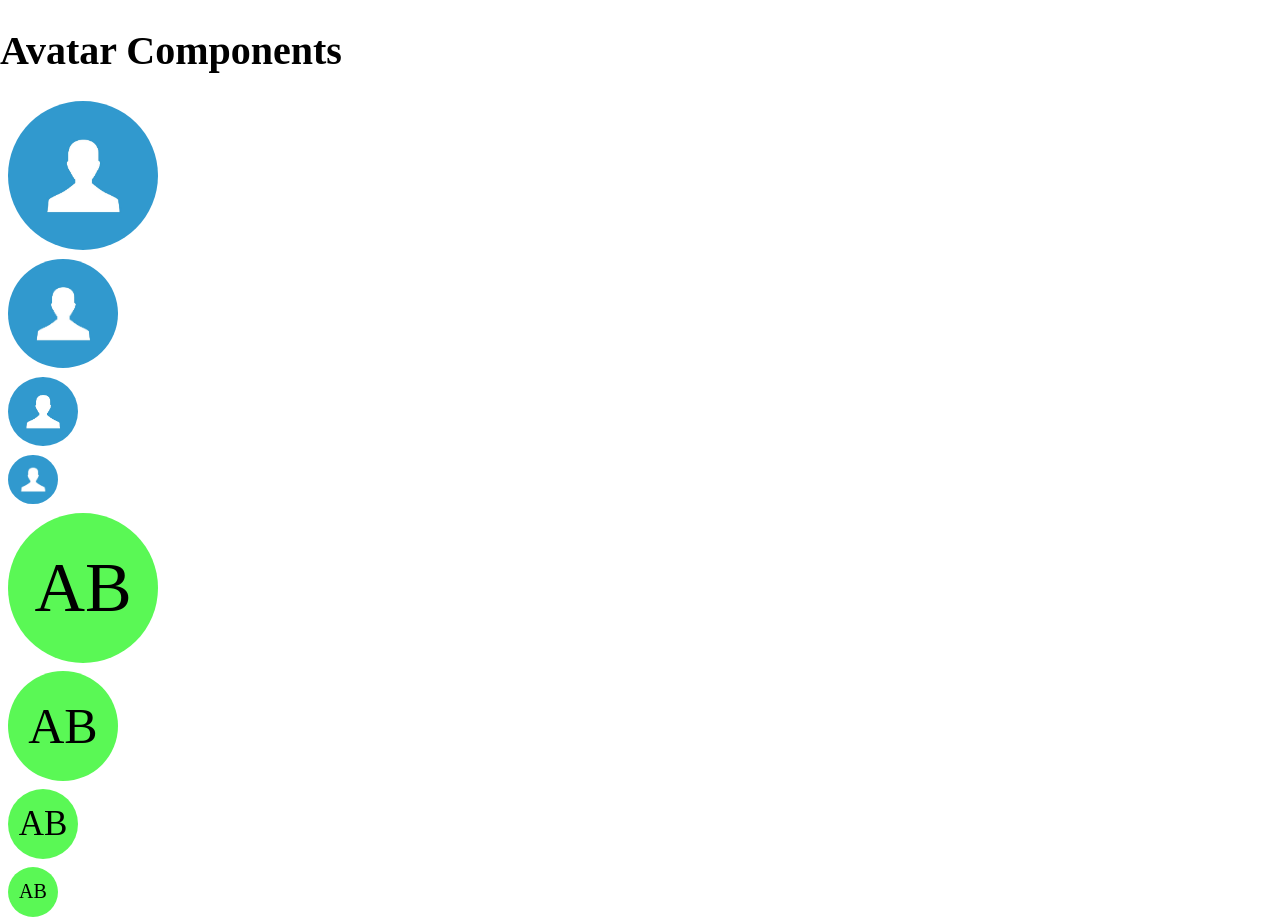
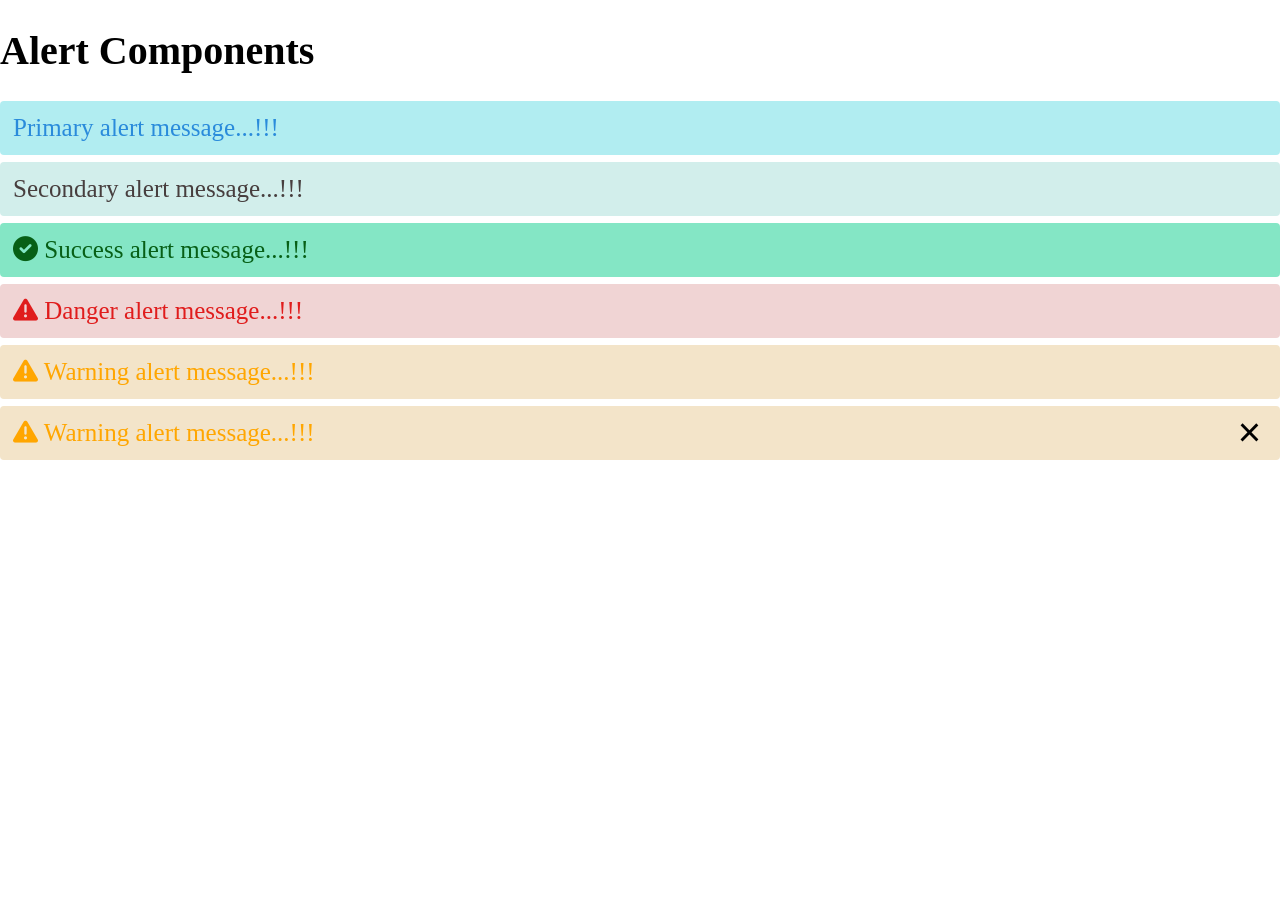
Before and after one commit to deekshithmd/FreshUI, a plain HTML site: page components/alerts/alerts.html in a window 1280 px wide. Shown: the top 920 px of the page. After the commit the page ends 800 px from the top, so only its background shows below. Drawn offline with Linux system fonts and the light colour scheme.

Commit message:
refactor: folder-structure

```diff
--- a/components/alerts/alerts.css
+++ b/components/alerts/alerts.css
@@ -1,3 +1,20 @@
+:root{
+    --primary-color: #0bb32f;
+    --secondary-color: #f8962e;
+    --primary-text-color: #000000;
+    --secondary-text-color: #ffffff;
+}
+html{
+    font-size: 62.5%;
+}
+
+body{
+    margin: 0;
+    padding: 0;
+}
+h1{
+    font-size: 4rem;
+}
 .alert-box{
     box-sizing: border-box;
     width: 100%;
--- a/components/components.html
+++ b/components/alerts/alerts.html
@@ -5,28 +5,10 @@
     <meta http-equiv="X-UA-Compatible" content="IE=edge">
     <meta name="viewport" content="width=device-width, initial-scale=1.0">
     <link rel="stylesheet" href="https://cdnjs.cloudflare.com/ajax/libs/font-awesome/6.0.0-beta3/css/all.min.css">
-    <link rel="stylesheet" href="style.css">
+    <link rel="stylesheet" href="alerts.css">
     <title>Components</title>
 </head>
 <body>
-    <h1>Avatar Components</h1>
-    <div class="avatar avatar-lg-size">
-        <img class="img-responsive img-round" src="images/avatar.jpg" alt="Avatar">
-    </div>
-    <div class="avatar avatar-md-size">
-        <img class="img-responsive img-round" src="images/avatar.jpg" alt="Avatar">
-    </div>
-    <div class="avatar avatar-sm-size">
-        <img class="img-responsive img-round" src="images/avatar.jpg" alt="Avatar">
-    </div>
-    <div class="avatar avatar-xs-size">
-        <img class="img-responsive img-round" src="images/avatar.jpg" alt="Avatar">
-    </div>
-    <div class="avatar avatar-lg-size avatar-text img-round" role="img" alt="Avatar">AB</div>
-    <div class="avatar avatar-md-size avatar-text img-round" role="img" alt="Avatar">AB</div>
-    <div class="avatar avatar-sm-size avatar-text img-round" role="img" alt="Avatar">AB</div>
-    <div class="avatar avatar-xs-size avatar-text img-round" role="img" alt="Avatar">AB</div>
-
     <h1>Alert Components</h1>
     <div class="alert-box alert-primary">
         Primary alert message...!!!
--- a/components/avatar/avatar.css
+++ b/components/avatar/avatar.css
@@ -1,3 +1,20 @@
+:root{
+    --primary-color: #0bb32f;
+    --secondary-color: #f8962e;
+    --primary-text-color: #000000;
+    --secondary-text-color: #ffffff;
+}
+html{
+    font-size: 62.5%;
+}
+
+body{
+    margin: 0;
+    padding: 0;
+}
+h1{
+    font-size: 4rem;
+}
 .avatar{
     position: relative;
     margin: 0.8rem;
@@ -30,7 +47,7 @@
     font-size: 2rem;
 }
 .avatar-text{
-    background-color: rgb(90, 248, 85);
+    background-color: var(--primary-color);
     display: flex;
     align-items: center;
     justify-content: center;
--- a/components/style.css
+++ /dev/null
@@ -1,13 +0,0 @@
-@import url(avatar/avatar.css);
-@import url(alerts/alerts.css);
-html{
-    font-size: 62.5%;
-}
-
-body{
-    margin: 0;
-    padding: 0;
-}
-h1{
-    font-size: 4rem;
-}
```
Also changed, not shown: components/avatar/avatar.html (added, +30 -0 lines).
